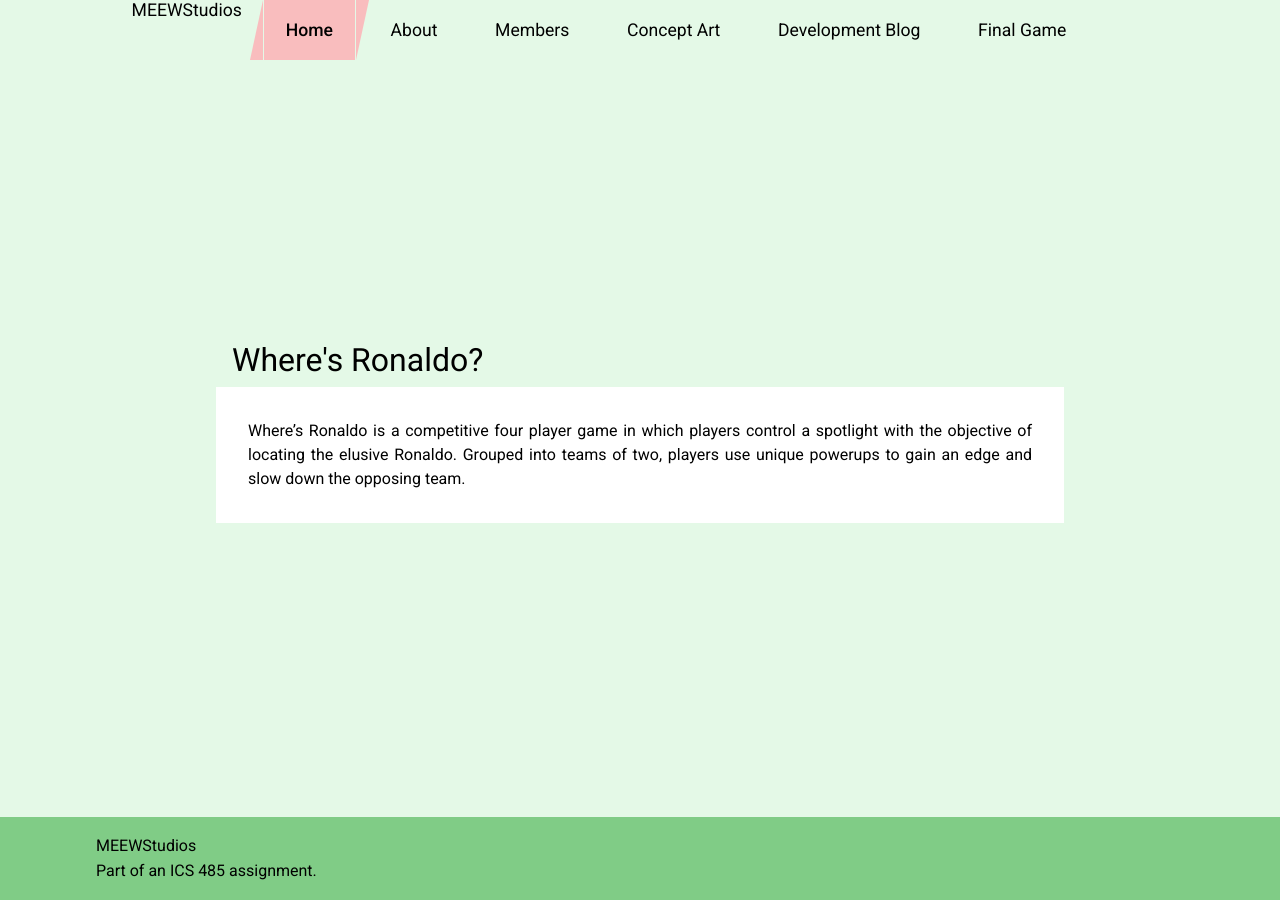
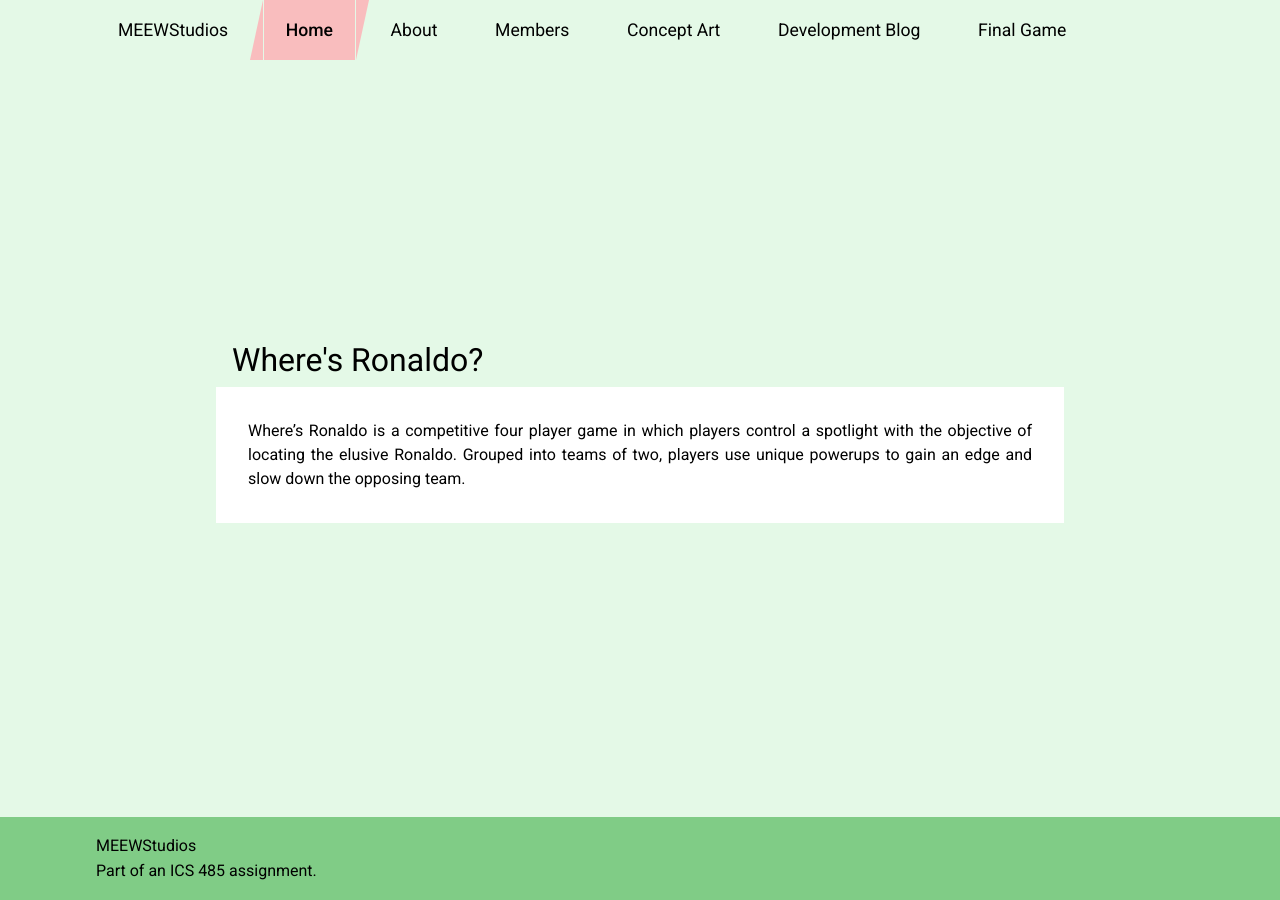
Before and after one commit to MEEWStudios/jekyll-testbed, a Jekyll site: the page built from index.md, in a window 1280 px wide. Built offline with Jekyll 4.4.1, drawn with Linux system fonts in a browser that asks for light colours.

Commit message:
Fix type logo vertical alignment in navigation

```diff
--- a/style/navigation.css
+++ b/style/navigation.css
@@ -22,7 +22,6 @@ header a {
 	display: inline-flex;
 	margin-right: calc(var(--navigation-angle-width) + var(--navigation-spacing));
 	padding: 0 1.25em;
-	height: var(--navigation-height);
 	background: var(--navigation-background);
 	color: var(--navigation-color);
 	font-size: 1.1em;
@@ -31,8 +30,15 @@ header a {
 	box-sizing: border-box;
 }
 
-header a:first-child,
-header > div:first-child {
+header > div {
+	margin: auto 0;
+}
+
+header a {
+	height: var(--navigation-height);
+}
+
+header a:first-of-type {
 	margin-left: calc(var(--navigation-angle-width) + var(--navigation-spacing));
 }
 
@@ -74,7 +80,3 @@ header a.active {
 header a div {
 	margin: auto;
 }
-
-header > div {
-	margin: auto 0;
-}
```
